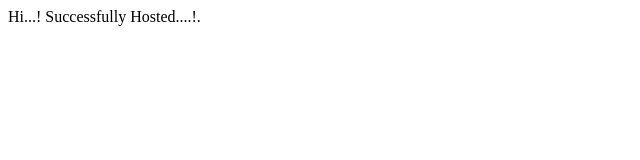
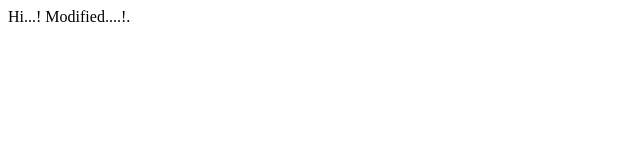
Before and after one commit to balalsmani/docker-check, a plain HTML site: page index.html in a window 1280 px wide. Shown: the full height of the page, 0-640 px from the left. Drawn offline with Linux system fonts and the light colour scheme.

Commit message:
Update index.html
modified

```diff
--- a/index.html
+++ b/index.html
@@ -1,3 +1,3 @@
 <html>
-	Hi...! Successfully Hosted....!.
+	Hi...! Modified....!.
 </html>
```
